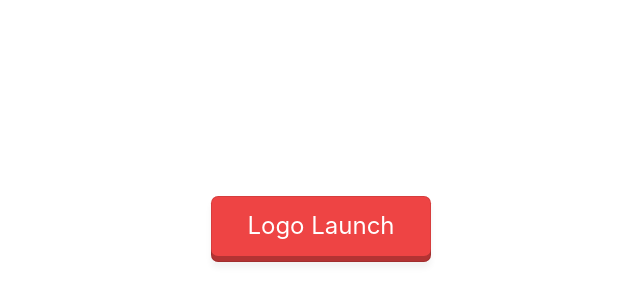
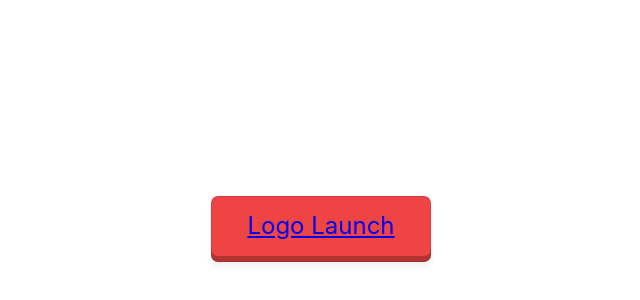
Before and after one commit to UNICORN-SIG/Rejolt_Launch, a website: page index.html in a window 1280 px wide. Shown: the part 100-400 px from the top of the page, without its empty margins (319-959 px from the left). Drawn offline with Linux system fonts and the light colour scheme.

Commit message:
Update index.html

```diff
--- a/index.html
+++ b/index.html
@@ -39,7 +39,7 @@
     <!-- Red Buttons -->
     <br><br> <br><br> <br><br> <br><br> <br><br> <br><br> <br><br> <br><br>
     <div>
-      <center><button href="https://drive.google.com/drive/u/0/folders/1Gbs9jQwVdsLQp21XZferFVySd22H1O2e" class="pushy__btn pushy__btn--lg pushy__btn--red">Logo Launch</button></center>
+      <center><button href="https://drive.google.com/drive/u/0/folders/1Gbs9jQwVdsLQp21XZferFVySd22H1O2e" class="pushy__btn pushy__btn--lg pushy__btn--red"><a href="https://drive.google.com/drive/u/0/folders/1Gbs9jQwVdsLQp21XZferFVySd22H1O2e">Logo Launch</a></button></center>
     </div>
 
 
```
